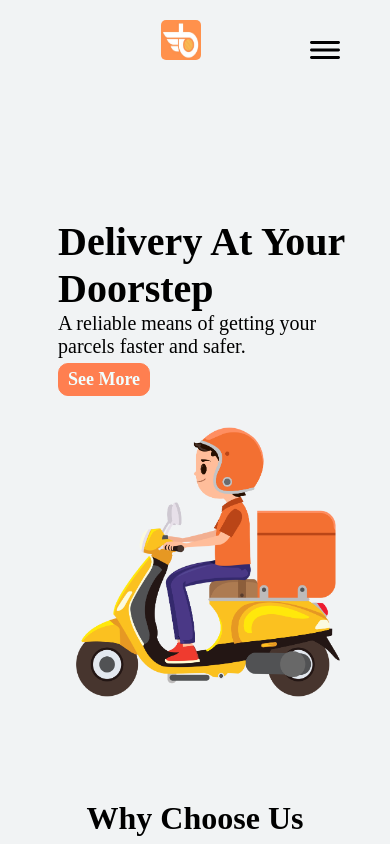
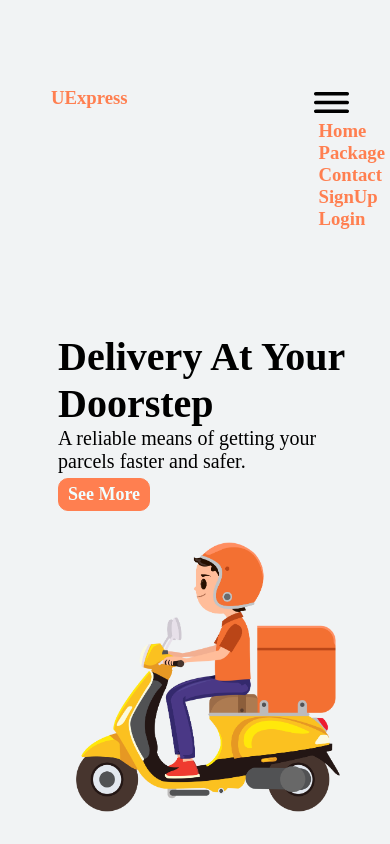
Before and after one commit to XanderJ1/Uexpress, a plain HTML site: page index.html in a window 390 px wide. Shown: the top 844 px of the page. Drawn offline with Linux system fonts and the light colour scheme; a web font is replaced by a local one.

Commit message:
Add files via upload

```diff
--- /dev/null
+++ b/All.css
@@ -0,0 +1,52 @@
+
+@media (max-width: 992px) {
+    nav{
+        display: none;
+    }
+    header{
+        justify-content: space-between;
+    }
+    logo{
+        padding-left: 50px;
+        padding-top: 10px;
+    }
+    .toggle-parent{
+        display:flex;
+        flex-direction: column;
+        margin-top: 10px;
+        position: relative;
+        top: 55px;
+    }
+    .toggle img{
+        position: absolute;
+        right: 50px;
+        display: block;
+        cursor: pointer;
+    }
+    logo{
+        margin-left: 50px;
+        padding: 10px 0px 0px 0px;
+    }
+    .logo{
+        display: flex;
+        justify-content: center;
+        margin-right: 0px;
+        padding: 10px 0px 0px 0px
+    }
+    .logo img{
+        width: 35px;
+        height: 35px;
+    }
+    ul li a.SignUp {
+        margin: 5px;
+        padding: 5px 5px;
+        background: none;
+        color: coral;
+        border: none;
+    }
+    .drop{
+        display: grid;
+        justify-content: center;
+        list-style: none;
+    }
+}
--- a/Package.css
+++ b/Package.css
@@ -16,6 +16,9 @@ header{
     margin: 10px 5px 80px 1px;
     display: flex;
     align-items: center;
+}
+.toggle-parent{
+    display: none;
 }
 logo{
     padding-left: 80px;
@@ -54,6 +57,7 @@ ul li a.SignUp{
     border: 1px solid coral;
     border-radius: 50px;
 }
+
 .toggle img{
     color: #fff;
     font-size: 1.5rem;
@@ -126,7 +130,7 @@ input{
     color: azure;
 }
 .footer{
-    text-align: center;
+text-align: center;
 padding: 1rem 0;
 background-color: #4682b4; /* Steel blue */
 color: #fff;
@@ -141,36 +145,6 @@ height: 20px;
 margin: 2px 2px;
 }
 @media (max-width: 992px) {
-    nav{
-        display: none;
-    }
-    .toggle img{
-        position: absolute;
-        right: 50px;
-        display: block;
-        cursor: pointer;
-    }
-    /* .drop{
-        position: absolute;
-        right: 50px;
-        top: 5px;
-        height: 0;
-        background: rgb(255, 255, 255,0.1);
-        overflow: hidden;
-    } */
-    /* .drop.open{
-        height: 240px;
-    }
-    .drop li{
-        padding: 0.7rem;
-        display: flex;
-        align-items: center;
-        justify-content: c;
-    } */
-    logo{
-        padding-left: 50px;
-        padding-top: 10px;
-    }
     main{
         margin: 10px;
         margin-top: 100px;
@@ -179,7 +153,6 @@ margin: 2px 2px;
         display: grid;
         justify-content: center;
         margin: 30px;
-
     }
     .package .col1 img{
         border-radius: 5px;
@@ -205,6 +178,5 @@ margin: 2px 2px;
         width: 200px;
         align-items: center;
         margin-left: 70px;
-
     }
 }
--- a/SignIn.css
+++ b/SignIn.css
@@ -17,8 +17,12 @@ header{
     display: flex;
     align-items: center;
 }
+.toggle-parent{
+    display: none;
+}
 logo{
     padding-left: 80px;
+    margin-left: 90px;
 }
 logo img{
     width: 40px;
@@ -54,65 +58,10 @@ ul li a.SignUp{
     border: 1px solid coral;
     border-radius: 50px;
 }
-.toggle img{
-    display: none;
-}
-.menu-items{
-    display: none;
-}
-.toggle-parent{
-    display:none;
-    flex-direction: column;
-
+header{
+    display:flex;
 }
 
-header{
-    display:flex;
-    justify-content: space-between;
-}
-
-@media (max-width: 992px) {
-    nav{
-        display: none;
-    }
-
-    /* .drop{
-        display:block;
-    } */
-     .toggle-parent{
-        display:flex;
-        /* border:2px solid red; */
-     }
-
-    .toggle img{
-        position: absolute;
-        right: 50px;
-        display: block;
-        cursor: pointer;
-    }
-    /* .drop{
-        position: absolute;
-        right: 50px;
-        top: 5px;
-        height: 0;
-        background: rgb(255, 255, 255,0.1);
-        overflow: hidden;
-    } */
-    /* .drop.open{
-        height: 240px;
-    } */
-    /* .drop li{
-
-        padding: 0.7rem;
-        display: flex;
-        align-items: center;
-        justify-content: c;
-    } */
-    logo{
-        padding-left: 50px;
-        padding-top: 10px;
-    }
-}
 main{
     display: grid;
     justify-content: center;
--- a/SignUp.css
+++ b/SignUp.css
@@ -62,38 +62,6 @@ ul li a.SignUp{
 .drop{
     display: none;
 }
-@media (max-width: 992px) {
-    nav{
-        display: none;
-    }
-    .toggle img{
-        position: absolute;
-        right: 50px;
-        display: block;
-        cursor: pointer;
-    }
-    .drop{
-        position: absolute;
-        right: 50px;
-        top: 5px;
-        height: 0;
-        background: rgb(255, 255, 255,0.1);
-        overflow: hidden;
-    }
-    .drop.open{
-        height: 240px;
-    }
-    .drop li{
-        padding: 0.7rem;
-        display: flex;
-        align-items: center;
-        justify-content: c;
-    }
-    logo{
-        padding-left: 50px;
-        padding-top: 10px;
-    }
-}
 main{
     display: grid;
     justify-content: center;
--- a/index.css
+++ b/index.css
@@ -60,7 +60,7 @@ ul li a.SignUp{
     font-size: 1.5rem;
     display: none;
 }
-.drop{
+.toggle-parent{
     display: none;
 }
 main{
@@ -157,38 +157,6 @@ img{
 }
 
 @media (max-width: 992px) {
-    nav{
-        display: none;
-    }
-    .toggle img{
-        width: 30px;
-        height: 30px;
-        position: absolute;
-        right: 50px;
-        display: block;
-        cursor: pointer;
-    }
-    .drop{
-        position: absolute;
-        right: 50px;
-        top: 5px;
-        height: 0;
-        background: rgb(255, 255, 255,0.1);
-        overflow: hidden;
-    }
-    .drop.open{
-        height: 240px;
-    }
-    .drop li{
-        padding: 0.7rem;
-        display: flex;
-        align-items: center;
-        justify-content: c;
-    }
-    logo{
-        padding-left: 50px;
-        padding-top: 10px;
-    }
     main{
         margin: 50px;
     }
@@ -229,7 +197,7 @@ img{
         margin-bottom: 80px;
     }
     .declare{
-    display: grid;
+        display: grid;
         justify-content: center;
         text-align: center;
         margin-top: 50px;
--- a/index.html
+++ b/index.html
@@ -4,12 +4,13 @@
     <meta charset="UTF-8">
     <meta name="viewport" content="width=device-width, initial-scale=1.0">
     <link rel="stylesheet" type="text/css" href="index.css">
+    <link rel="stylesheet" href="All.css">
     <title>GO</title>
 </head>
 <body>
     <header>
         <logo>
-            <a href="#"><img src="../media/logo.png"></a>
+            <a href="index.html"><h3>UExpress</h3></a>
         </logo>
         <nav>
             <ul>
@@ -20,16 +21,16 @@
                 <li><a class="SignUp" href="Signin.html">Login</a></li>
             </ul>
         </nav>
-        <div class="toggle">
+        <div class="toggle-parent">
+            <div class="logo">
                 <img src="../media/bar.svg">
             </div>
-        <div class="drop">
-            <ul>
+                <ul class="drop">
                     <li><a href="index.html"><h3>Home</h3></a></li>
                     <li><a href="Package.html"><h3>Package</h3></a></li>
                     <li><a href="Contact.html"><h3>Contact</h3></a></li>
-                <li><a class="SignUp" href="SignUp.html">SignUp</a></li>
-                <li><a class="SignUp" href="Signin.html">Login</a></li>
+                    <li><a href="SignUp.html"><h3>SignUp</h3></a></li>
+                    <li><a href="Signin.html"><h3>Login</h3></a></li>
                 </ul>
         </div>
     </header>
@@ -55,7 +56,7 @@
                     <img src="../media/food.jpg">
                 </div>
                 <div class="col1">
-                    <h3>Your deliveries are always handled hd kjddkldkvdw
+                    <h3>Your deliveries are always handled always
                     with great care</h3>
                 </div>
             </div>
```
Also changed, not shown: Mobile.html (+1 -1 lines), Package.html (+8 -6 lines), PackageAdmin.html (+1 -1 lines), SignIn.html (+7 -33 lines), SignUP.html (+8 -7 lines), billing.html (+1 -1 lines), contact.html (+2 -1 lines), terst.html (+1 -0 lines). Lines whose indentation alone changed are shown as unchanged.
